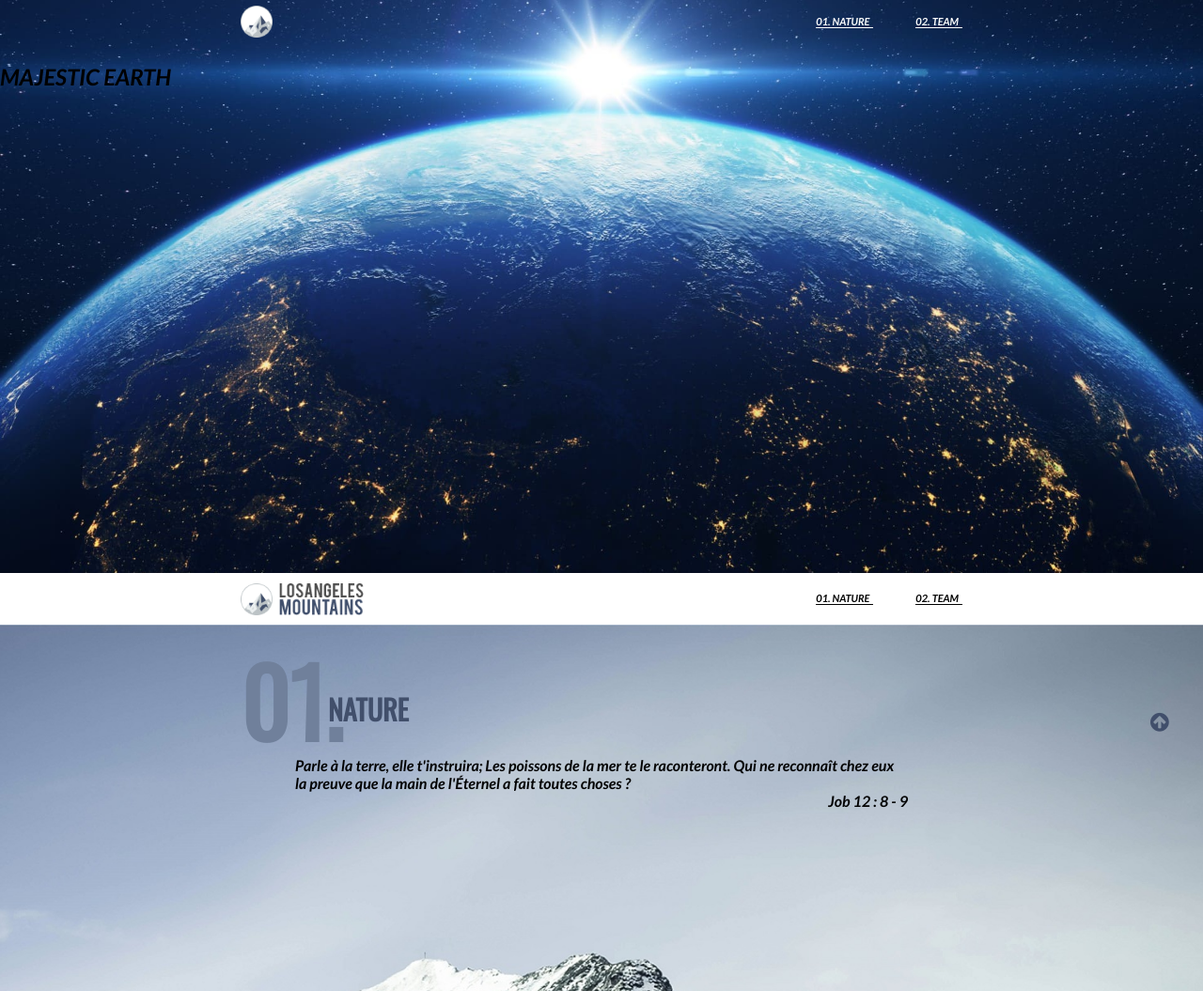
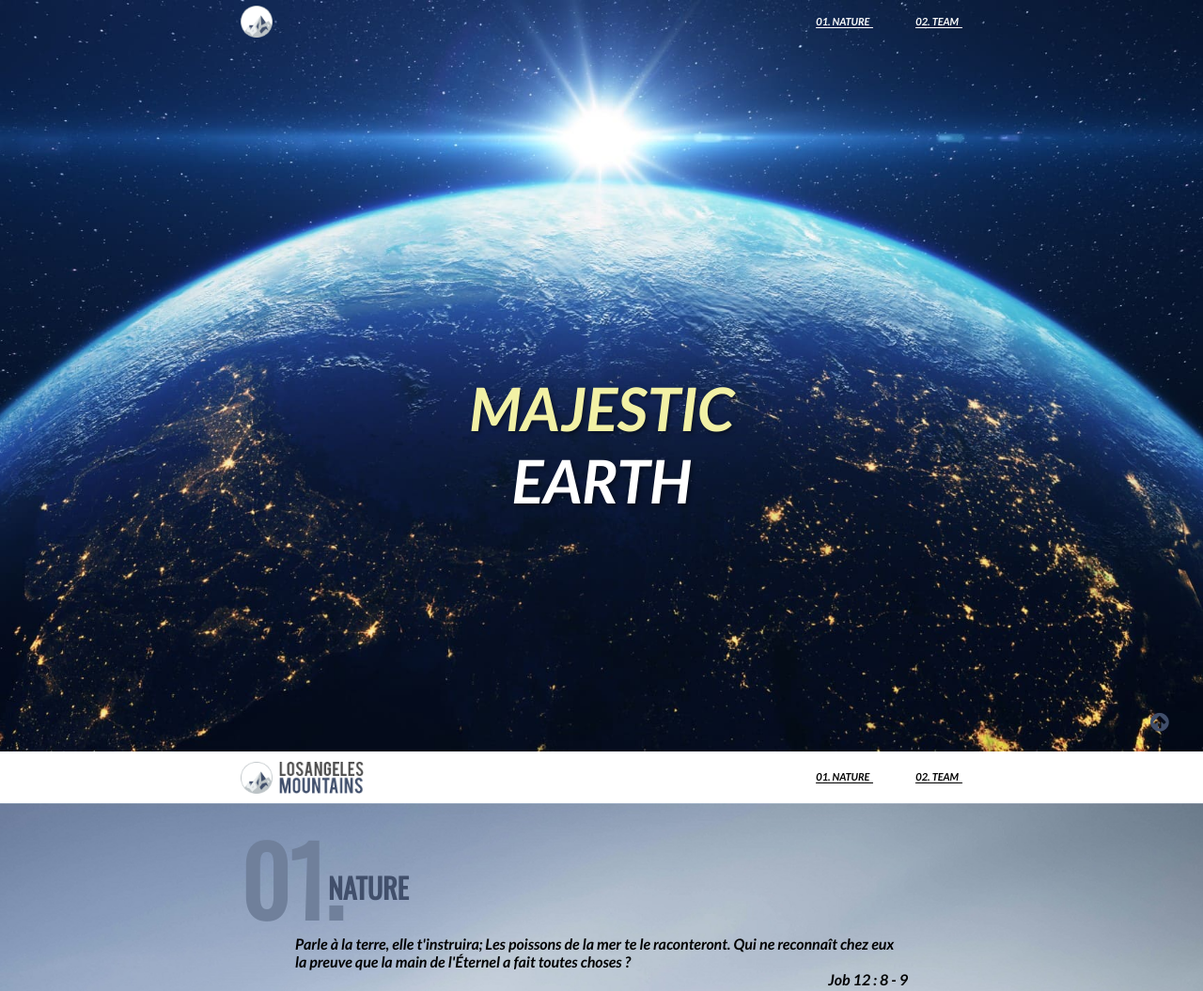
Before and after one commit to Olivier-Kango/majestic_earth, a website: page index.html in a window 1280 px wide. Shown: the top 1055 px of the page at 94% size. Drawn offline with nearby package versions, Linux system fonts and the light colour scheme.

Commit message:
Add title Majestic earth

```diff
--- a/index.html
+++ b/index.html
@@ -27,7 +27,7 @@
           <li><a class="nav-link" href="#team">02. TEAM</a></li>
         </ul>
       </nav>
-      <h1>MAJESTIC EARTH</h1>
+      <h1><span>MAJESTIC</span><span>EARTH</span></h1>
     </section>
 
     <!-- STICKY NAV SECTION-->
--- a/styling/style.css
+++ b/styling/style.css
@@ -66,7 +66,8 @@ body {
   background-size: cover;
   background-position: center;
   width: 100%;
-  height: 610px;
+  /* height: 610px; */
+  height: 100vh;
   object-fit: cover;
   background-repeat: no-repeat;
   background-position: center;
@@ -75,6 +76,25 @@ body {
   transition: 0.5s;
   position: relative;
   width: auto;
+}
+
+#hero h1 {
+  position: absolute;
+  bottom: 15%;
+  left: 50%;
+  transform: translate(-50%, -50%);
+  display: flex;
+  justify-content: center;
+  flex-direction: column;
+  text-align: center;
+  color: #F2F1A5;
+  font-size: 4rem;
+  font-weight: bold;
+  text-shadow: 2px 2px 4px rgba(0, 0, 0, 0.5);
+}
+
+#hero h1 span:nth-child(2) {
+  color: white;
 }
 
 #history {
```
Also changed, not shown: assets/images/home3.jpg (deleted).
